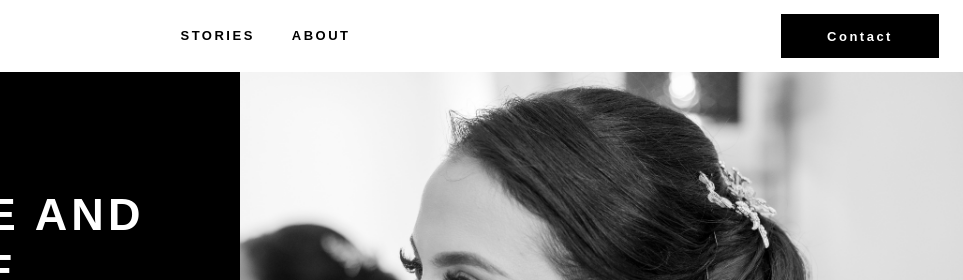
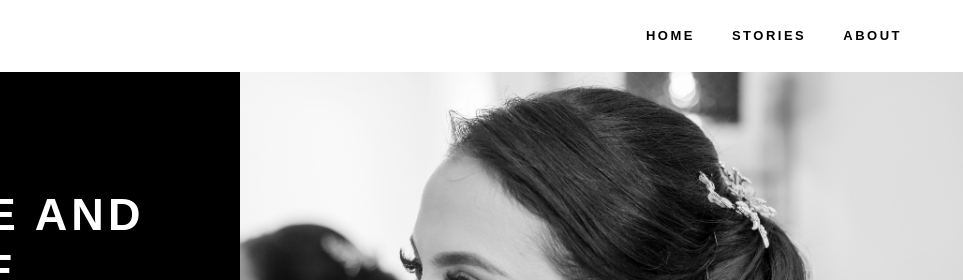
Before and after one commit to ayrbox/vas, a Gatsby site: page / in a window 1280 px wide. Shown: the top 280 px of the page, 317-1280 px from the left. Built offline with nearby package versions, Linux system fonts and the light colour scheme; Gatsby itself is replaced by a stand-in of ours.

Commit message:
Fix navigation links.

```diff
--- a/src/components/app/Footer.tsx
+++ b/src/components/app/Footer.tsx
@@ -105,7 +105,7 @@ export default function Footer() {
         </li>
       </SocialsList>
       <Nav>
-        {["home", "stories", "features", "pricing", "contact"].map((link) => (
+        {["home", "stories", "about"].map((link) => (
           <NavLink key={link} to={link === "home" ? "/" : `/${link}`}>
             {link}
           </NavLink>
--- a/src/components/app/Navbar.tsx
+++ b/src/components/app/Navbar.tsx
@@ -29,15 +29,14 @@ export default function Navbar() {
             <span></span>
           </MenuToggler>
           <Nav className={`${menuOpen && "open"}`}>
+            <NavLink to="/">Home</NavLink>
             {["stories", "about"].map((link) => (
               <NavLink key={link} to={`/${link}`}>
                 {link}
               </NavLink>
             ))}
             <Divider />
-            <InviteLinkMobile to="/">Contact</InviteLinkMobile>
           </Nav>
-          <InviteLinkDesktop to="/">Contact</InviteLinkDesktop>
         </Content>
       </Container>
     </>
@@ -194,39 +193,3 @@ const Divider = styled.hr`
     display: none;
   }
 `;
-
-const InviteLinkMobile = styled(Link)`
-  background: ${(props) => props.theme.colors.black};
-  text-decoration: none;
-  width: 100%;
-  text-align: center;
-  font-weight: bold;
-  font-size: 1.6rem;
-  line-height: 2.1rem;
-  letter-spacing: 0.25rem;
-  color: ${(props) => props.theme.colors.white};
-  padding: 0.85em 0;
-  transition: background-color 0.3s ease-out, color 0.3s ease-out;
-
-  &:hover {
-    background: ${(props) => props.theme.colors.gray};
-    color: ${(props) => props.theme.colors.black};
-  }
-
-  @media (min-width: 768px) {
-    width: 15.8rem;
-    font-size: 1.3rem;
-  }
-
-  @media (min-width: 950px) {
-    display: none;
-  }
-`;
-
-const InviteLinkDesktop = styled(InviteLinkMobile)`
-  display: none !important;
-
-  @media (min-width: 950px) {
-    display: block !important;
-  }
-`;
--- a/src/pages/index.tsx
+++ b/src/pages/index.tsx
@@ -24,7 +24,7 @@ const Home = ({ data }: HomeProps) => {
         hero={true}
         link={{
           label: "Learn more",
-          url: "/contact",
+          url: "/about",
         }}
       >
         <StaticImage
@@ -41,7 +41,7 @@ const Home = ({ data }: HomeProps) => {
         description="I have years of experience in photography. I understand the emotion behind the photo and video."
         link={{
           label: "Learn more",
-          url: "/contact",
+          url: "/about",
         }}
       >
         <StaticImage
```
